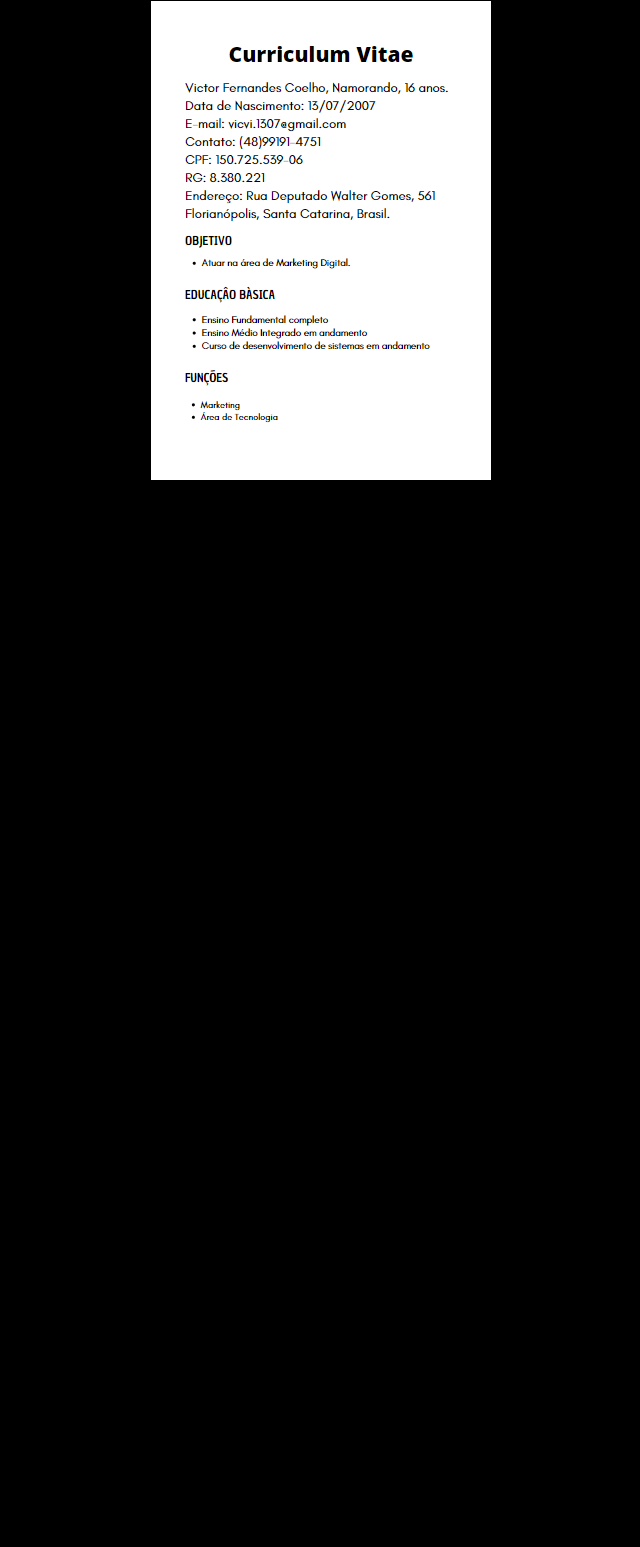
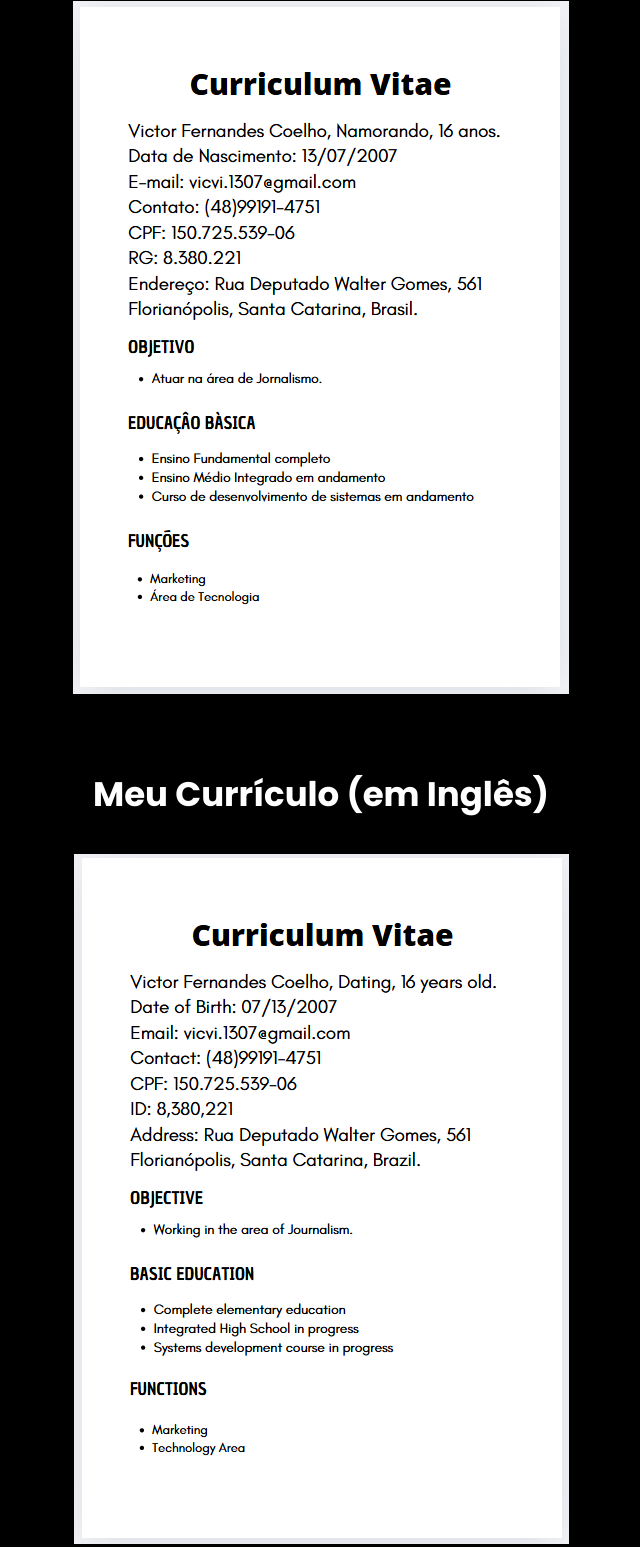
Before and after one commit to Vg077/portfolio, a plain HTML site: page curriculo.html in a window 1280 px wide. Shown: the part 419-1966 px from the top of the page, without its empty margins (319-959 px from the left). Before the commit the page ends 939 px from the top, so only its background shows below. Drawn offline with Linux system fonts and the light colour scheme.

Commit message:
portfólio

```diff
--- a/curriculo.html
+++ b/curriculo.html
@@ -178,11 +178,29 @@
                 </div><!--flex-->
 
                 <div class="img-topo-site">
-                    <img src="images/Currículo.png" alt="">
+                    <img src="images/Curriculo.png" alt="">
                 </div><!--img-topo-site-->
             </div><!--interface-->
 
+
         </section><!--topo-do-site-->
+
+        <section class="topo-do-site">
+            <div class="interface">
+                <div class="flex">
+                    <div class="txt-topo-site">
+                        <h1>Meu Currículo (em Inglês) </h1>
+                    </div><!--txt-topo-site-->
+                </div><!--flex-->
+
+                <div class="img-topo-site">
+                    <img src="images/Currículo2.png" alt="">
+                </div><!--img-topo-site-->
+            </div><!--interface-->
+
+
+        </section><!--topo-do-site-->
+
     </main>
 </body>
 </html>
```
Also changed, not shown: linguagens2.html (+0 -1 lines), natureza3.html (+8 -1 lines), images/Curriculo.png (added), images/Currículo.png (deleted), images/Currículo2.png (added).
